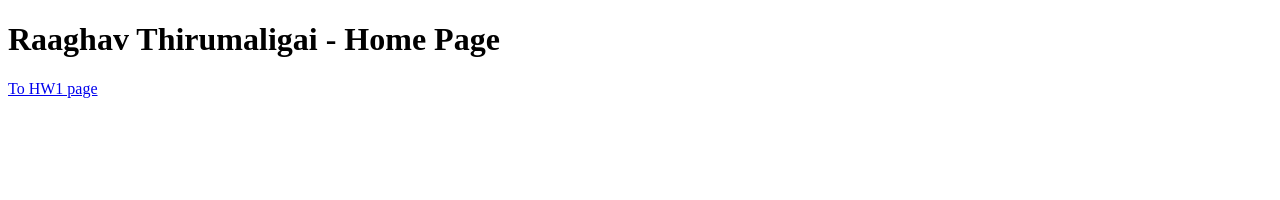
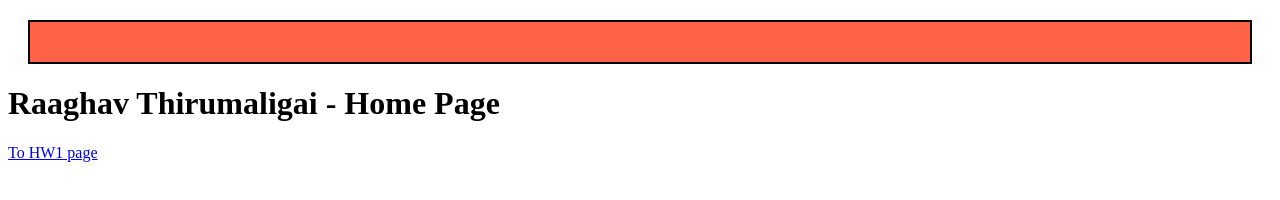
Before and after one commit to raaghav-t/raaghav-t.github.io, a plain HTML site: page index.html in a window 1280 px wide. Drawn offline with Linux system fonts and the light colour scheme.

Commit message:
Update index.html

```diff
--- a/index.html
+++ b/index.html
@@ -11,8 +11,11 @@
               padding: 20px;
             }
         </style>
+         <div class="city">
 
-        <title>Raaghav T</title>
+            <title>Raaghav T</title>
+         </div>
+
 
     </head>
     <body>
```
